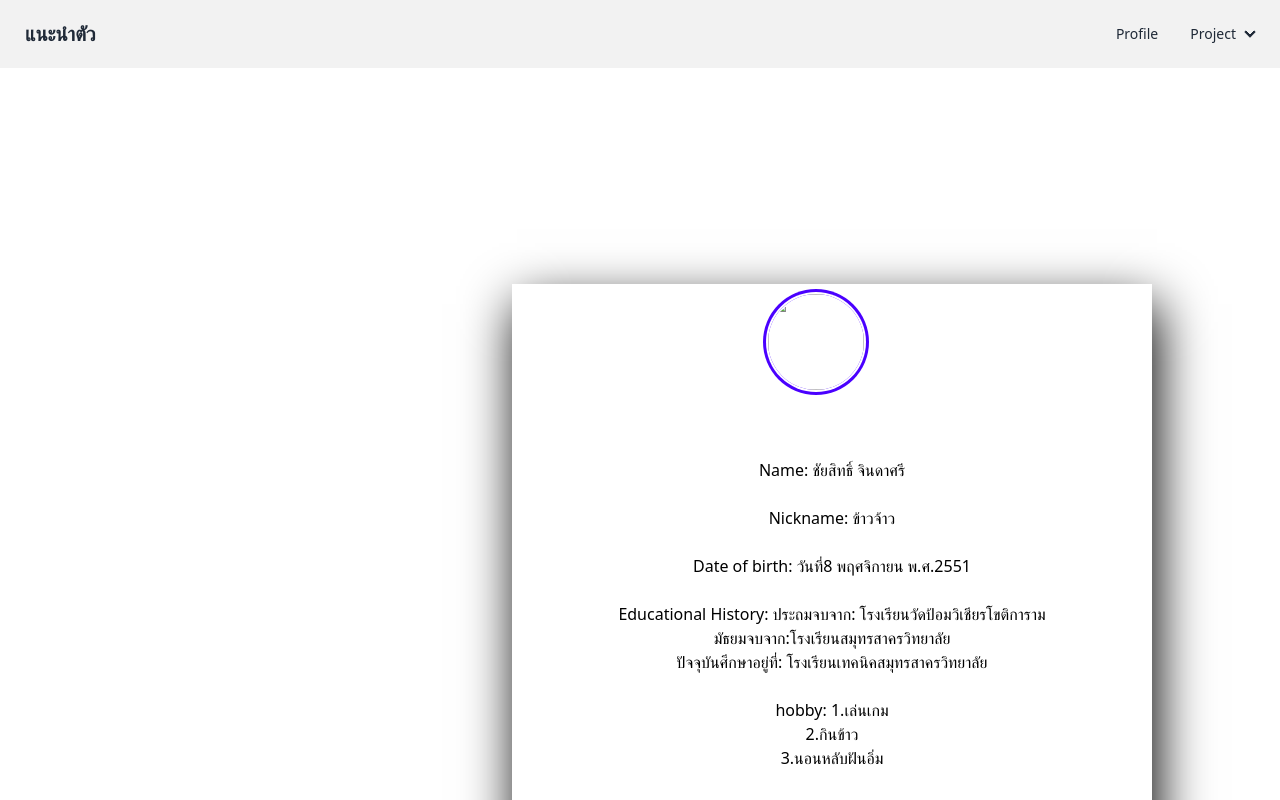
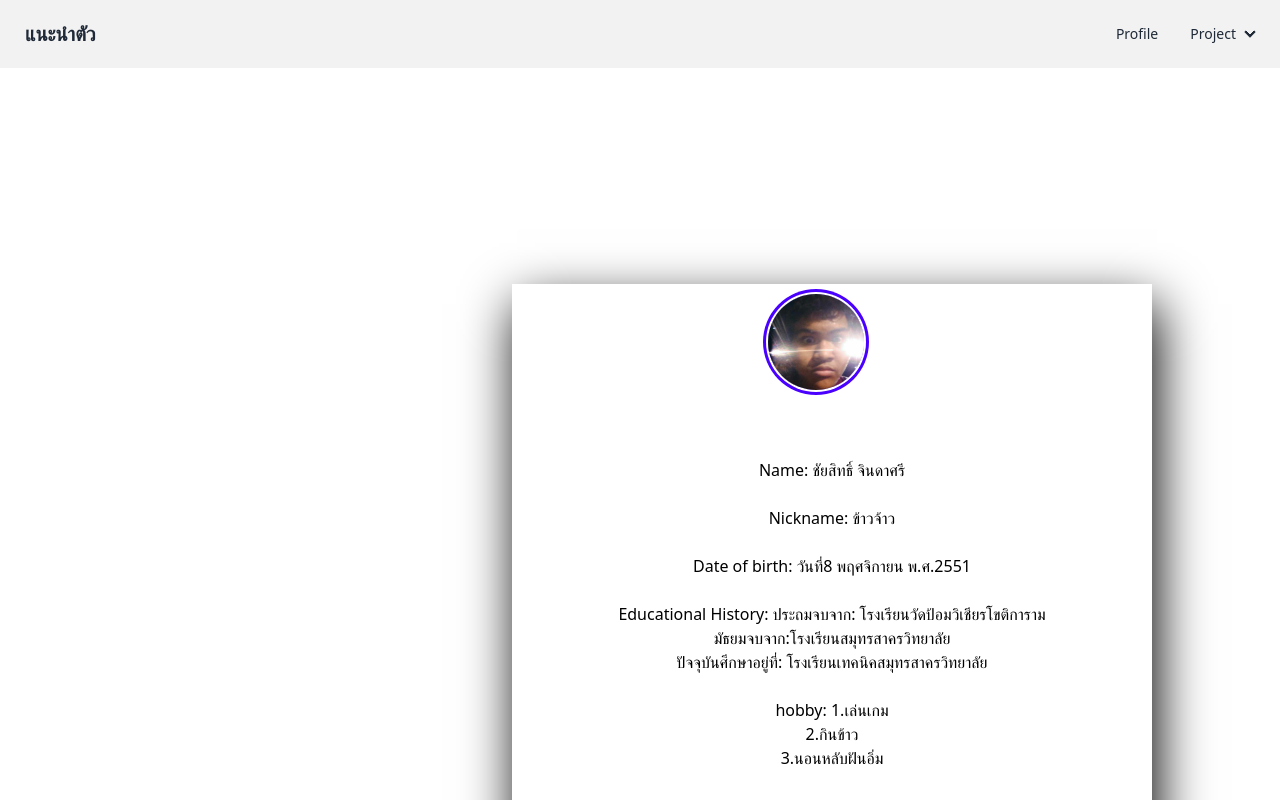
Before and after one commit to kawjao/WebProfile, a plain HTML site: page index.html in a window 1280 px wide. Shown: the top 800 px of the page. Drawn offline with nearby package versions, Linux system fonts and the light colour scheme; the site is published under a folder, as on GitHub Pages, so addresses that start at the root find nothing.

Commit message:
Update index.html

```diff
--- a/index.html
+++ b/index.html
@@ -35,7 +35,7 @@
       <div class="img-resize">
         <div class="avatar">
           <div class="ring-primary ring-offset-base-100 w-24 rounded-full ring ring-offset-2">
-            <img src="/IMG/ดาวน์โหลด.jpg" />
+            <img src="./IMG/ดาวน์โหลด.jpg" />
           </div>
         </div>
       </div><br><br><br>
```
